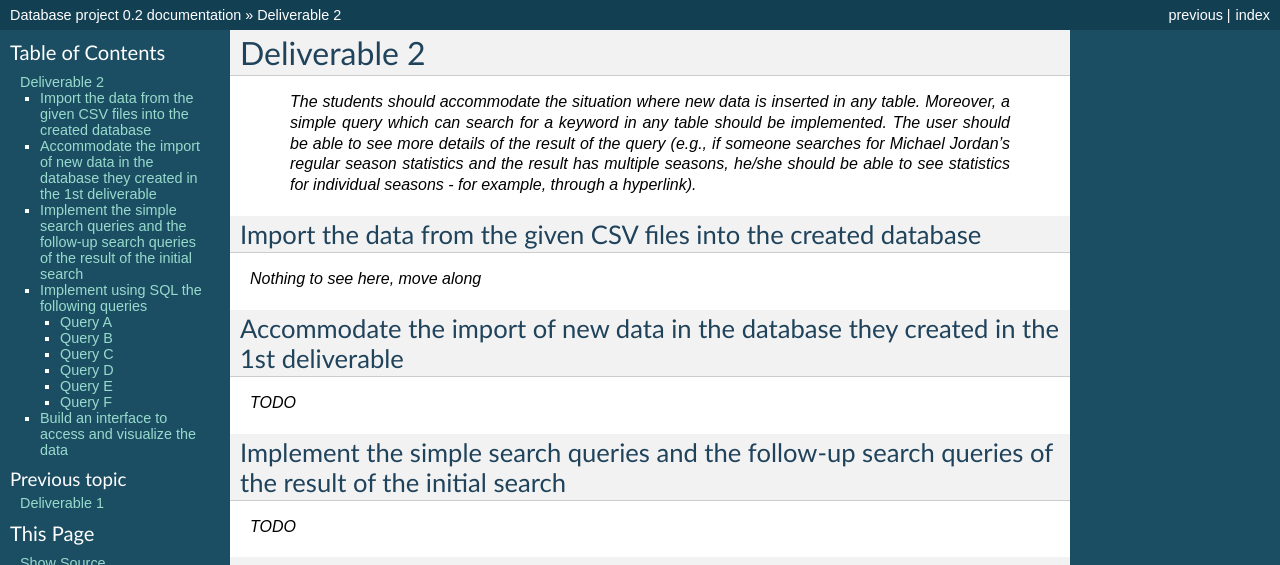
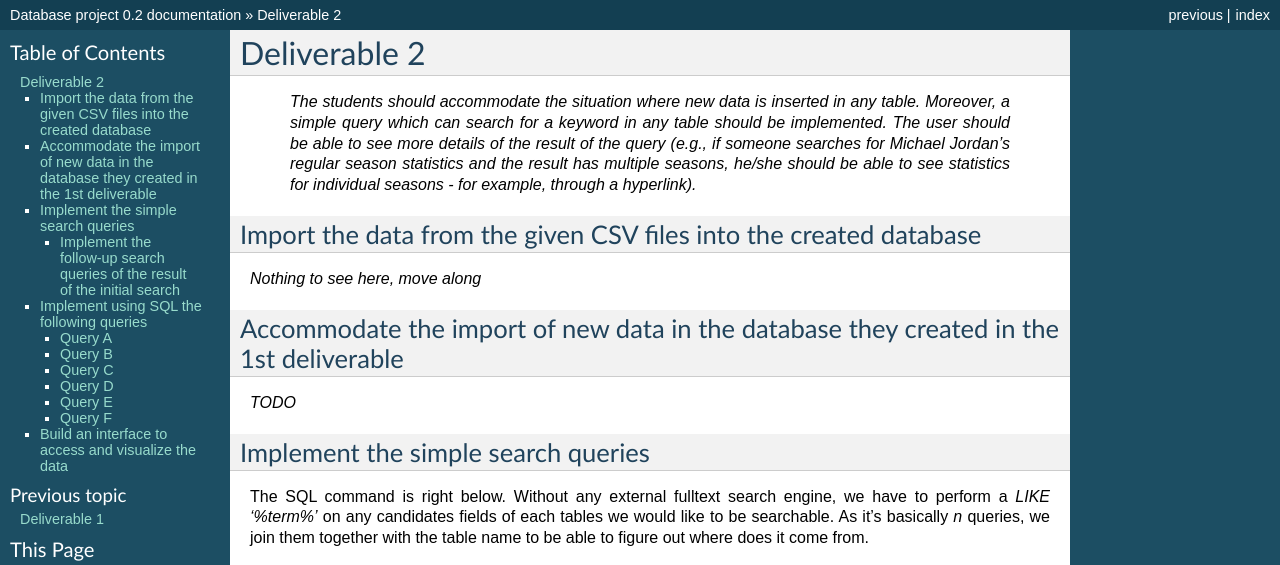
Before and after one commit to fasterthanlime/cs322, a Sphinx documentation site: the page built from documents/report/source/deliverable2.rst, in a window 1280 px wide and 1400 px high. Shown: the top 565 px of the window. Built offline with Sphinx 7.4.7, drawn with Linux system fonts in a browser that asks for light colours; formulas are drawn with MathJax 3; some of the changed text lies outside the part shown; grey boxes are pictures that could not be loaded.

Commit message:
Search query. #6

```diff
--- a/documents/report/source/deliverable1.rst
+++ b/documents/report/source/deliverable1.rst
@@ -78,7 +78,7 @@
 **NB:** All the career stats were seen as denormalized and thus removed. We can get those data back from the yearly *Stats*.
 
 Design the database and the constraints needed to maintain the database consistent
-======================================================
+==================================================================================
 
 See the figure on next page.
 
--- a/documents/report/source/deliverable2.rst
+++ b/documents/report/source/deliverable2.rst
@@ -14,10 +14,31 @@
 
 *TODO*
 
-Implement the simple search queries and the follow-up search queries of the result of the initial search
-========================================================================================================
+Implement the simple search queries
+===================================
 
-*TODO*
+The SQL command is right below. Without any external fulltext search engine, we have to perform a `LIKE '%term%'` on any candidates fields of each tables we would like to be searchable. As it's basically *n* queries, we join them together with the table name to be able to figure out where does it come from.
+
+.. literalinclude:: ../../../queries/search.sql
+   :language: sql
+   :lines: 1-
+
+Implement the follow-up search queries of the result of the initial search
+--------------------------------------------------------------------------
+
+The result of the initial search may look like this.
+
++------------+-------+-----------------------+
+| table name | id    | string                |
++============+=======+=======================+
+| people     | 4050  | JAMESMA01 Max Jameson |
++------------+-------+-----------------------+
+| teams      | 20    | CHI Bulls             |
++------------+-------+-----------------------+
+| …          | …     | …                     |
++------------+-------+-----------------------+
+
+From there, we can display something directly and add a link to the proper view for each line.
 
 Implement using SQL the following queries
 =========================================
@@ -74,7 +95,7 @@
 
 .. literalinclude:: ../../../queries/basic_f.sql
    :language: sql
-   :lines: 4
+   :lines: 4-
 
 Build an interface to access and visualize the data
 ===================================================
```
Also changed, not shown: 1 other file.
